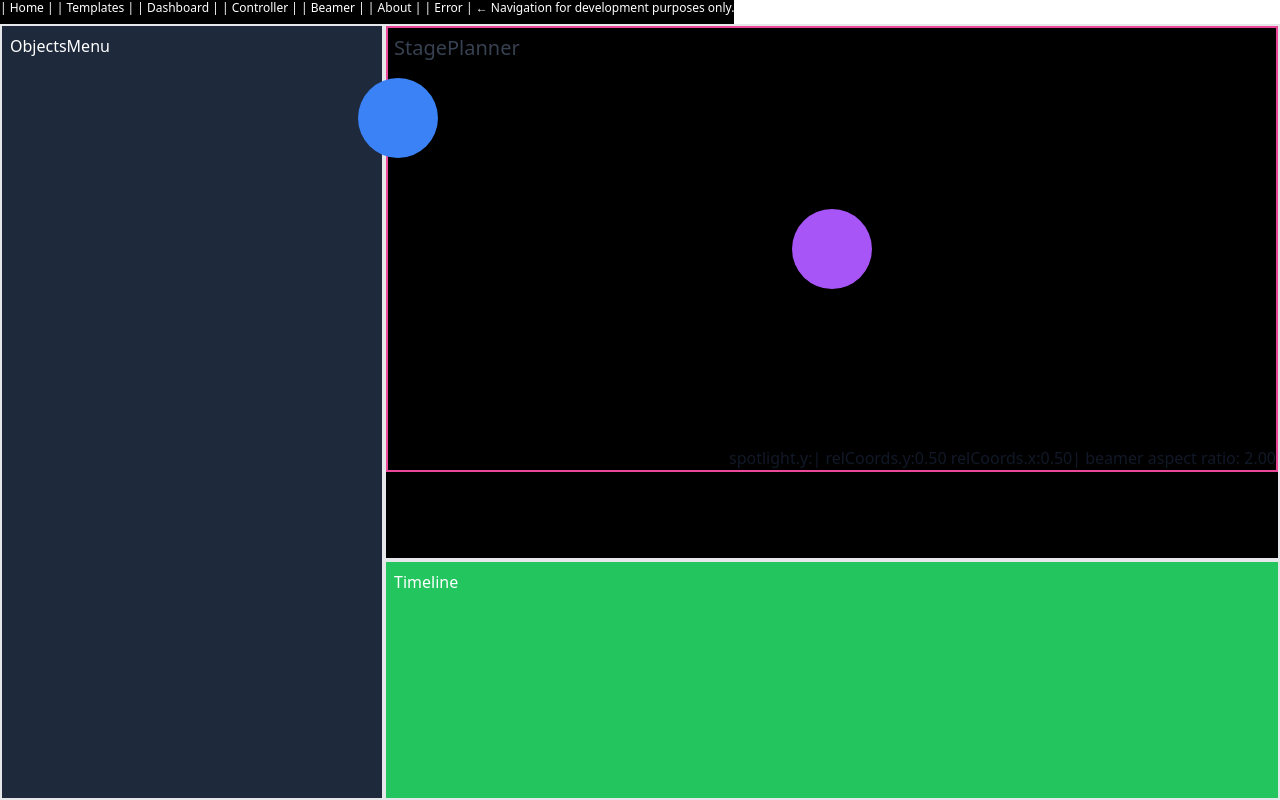
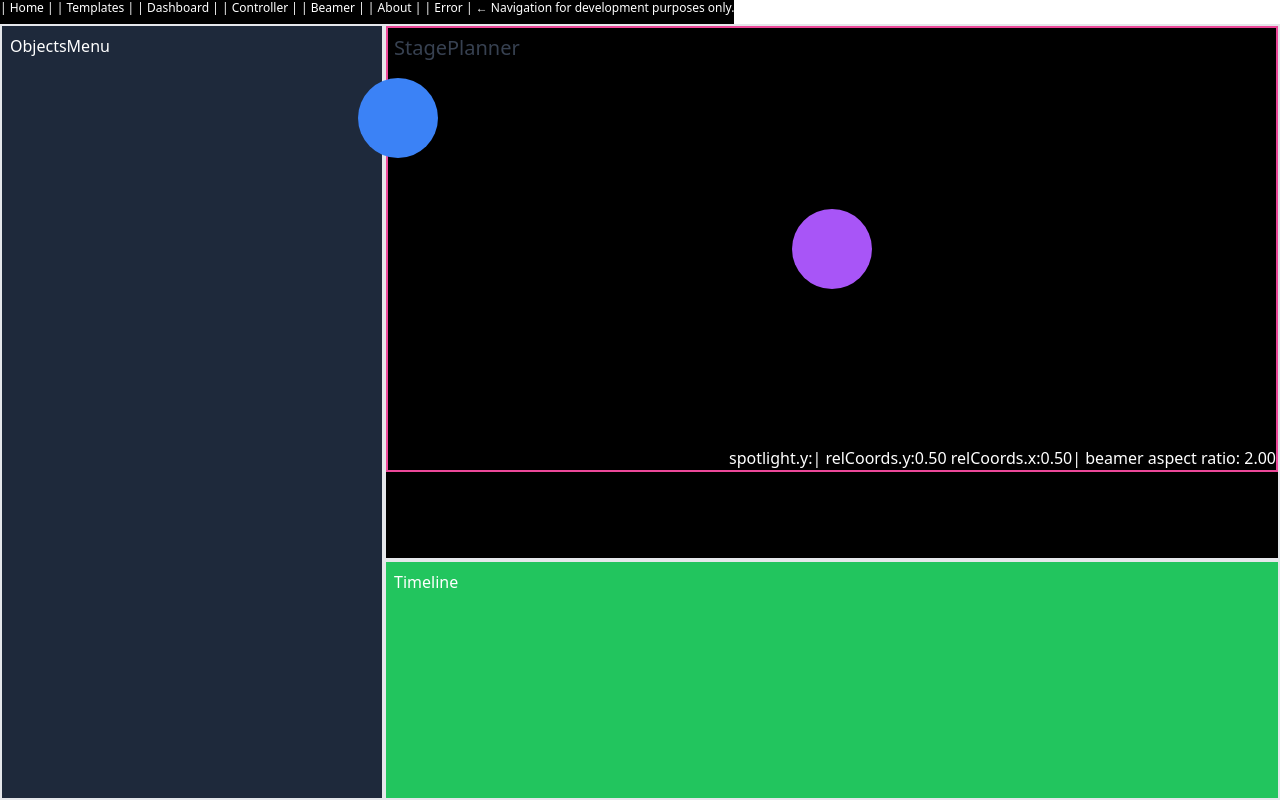
Before and after one commit to Lukileila/stagebeam, a React (Vite) app in the folder frontend/: page /controller in a window 1280 px wide. Built offline with nearby package versions, Linux system fonts and the light colour scheme.

Commit message:
window resize works

```diff
--- a/frontend/src/components/BeamerDisplay.jsx
+++ b/frontend/src/components/BeamerDisplay.jsx
@@ -36,8 +36,8 @@ export const BeamerDisplay = ({ spotlight, relCoords }) => {
         <div
             className='bg-amber-100 w-[300px] aspect-square rounded-full absolute -translate-x-[50%] -translate-y-[50%]'
             style={{
-                top: relCoords.ry*100 + '%',
-                left: relCoords.rx*100 + '%',
+                top: relCoords.ry*100   + '%',
+                left: relCoords.rx*100  + '%',
             }}
         >
         </div>
--- a/frontend/src/components/StagePlanner.jsx
+++ b/frontend/src/components/StagePlanner.jsx
@@ -2,13 +2,32 @@ import { useEffect, useRef, useState } from "react";
 
 export const StagePlanner = ({ spotlight, setspotlight, projectionAspectRatio, relCoords, setrelCoords }) => {
 
+    const [stageDimensions, setStageDimensions] = useState();
+    const [aspectToggle, setAspectToggle]=useState(false);
     const stageContainer = useRef();
-    const [stageDimensions, setStageDimensions] = useState();
+    const workspace = useRef();
 
     useEffect(() => {
         setStageDimensions(stageContainer.current.getBoundingClientRect());
-        console.log("stageDimension:",stageDimensions);  //returns undefined
     }, [projectionAspectRatio]);
+
+  // manages Beamer size / aspect ratio display
+
+    useEffect(() => {
+        const handleResize = () => {
+            let x=workspace.current.getBoundingClientRect();
+            console.log("x.width",x.width,"x.height",x.height,"w/h",x.width/x.height,"projectionAspectRatio",projectionAspectRatio);
+            if ((x.width/x.height)>projectionAspectRatio){setAspectToggle(true) }else setAspectToggle(false);
+            setStageDimensions(stageContainer.current.getBoundingClientRect());
+        };
+        window.addEventListener('resize', handleResize);
+        return () => {
+          window.removeEventListener('resize', handleResize);
+        };
+      }, [projectionAspectRatio]);
+
+
+
 
     const dragLight = (e) => {
         e.target.classList.add('opacity-40');
@@ -52,18 +71,17 @@ export const StagePlanner = ({ spotlight, setspotlight, projectionAspectRatio, r
     useEffect(() => {
         console.log("stage dimensions are:",stageDimensions)
         }, [stageDimensions]);
+        useEffect(() => {
+            console.log("aspectToggle is:",aspectToggle)
+            }, [aspectToggle]);
 
 
     return (
-        <div className='fixed bg-black top-[3vh] h-[67vh] left-[30vw] w-[70vw] border-2 overflow-visible /* group/canvas */ z-1'
-
-
-       /*      onDragOver={(e) => { e.preventDefault(); }} If default is prevented, the coordinates get all messed up*/
-        >
+        <div className='fixed bg-black text-white top-[3vh] h-[67vh] left-[30vw] w-[70vw] border-2 overflow-visible /* group/canvas */ z-1  ' ref={workspace}>
 
             <h1 className='absolute text-gray-700 p-2 text-xl'>StagePlanner</h1>
 
-            <div className="bg-transparent border-2 border-pink-500  text-gray-900 z-30 relative" style={{aspectRatio:projectionAspectRatio}} ref={stageContainer}>
+            <div className={`relative bg-transparent border-2 border-pink-500 ${aspectToggle && 'h-full'} z-30`} style={{aspectRatio:projectionAspectRatio}} ref={stageContainer}>
 
             <div className="flex flex-wrap w-full h-full justify-end content-end"><p>spotlight.y:| relCoords.y:{parseFloat(relCoords.ry).toFixed(2)} relCoords.x:{parseFloat(relCoords.rx).toFixed(2)}| beamer aspect ratio: {parseFloat(projectionAspectRatio).toFixed(2)}</p></div>
 
```
